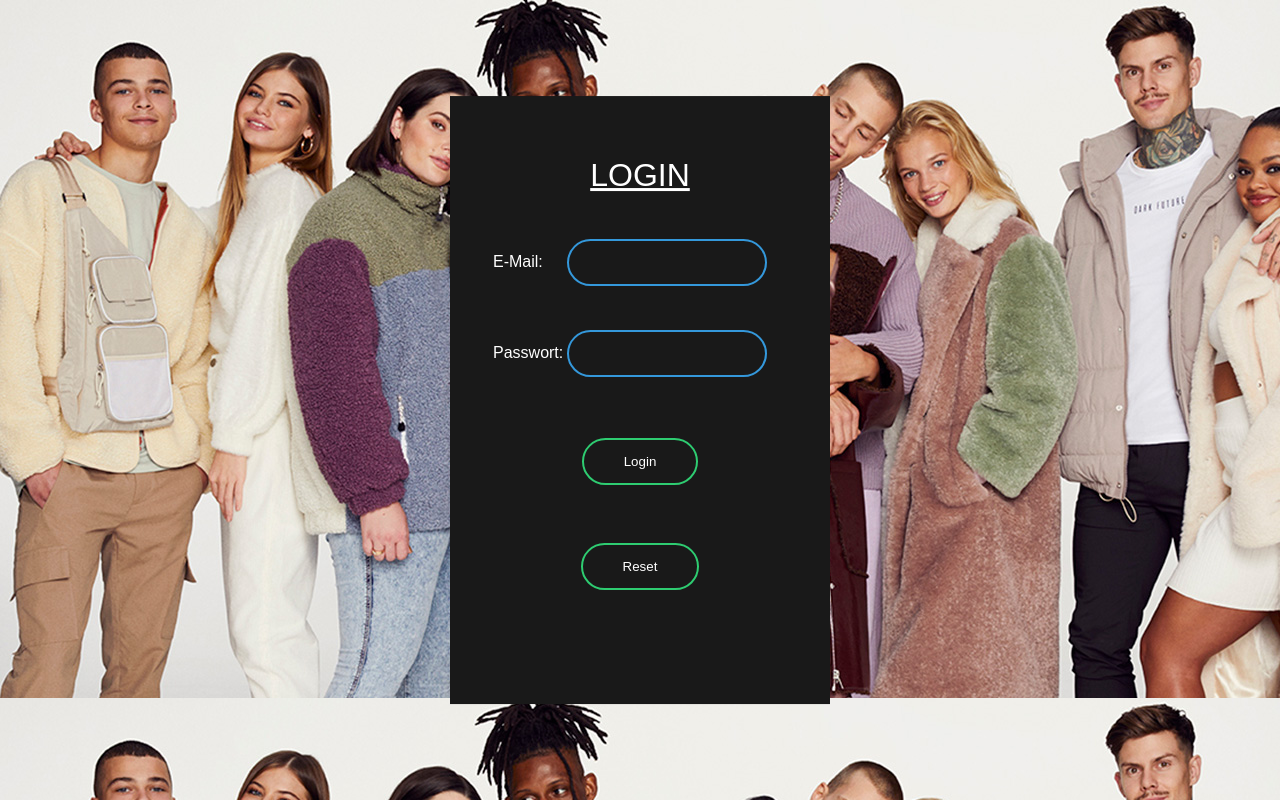
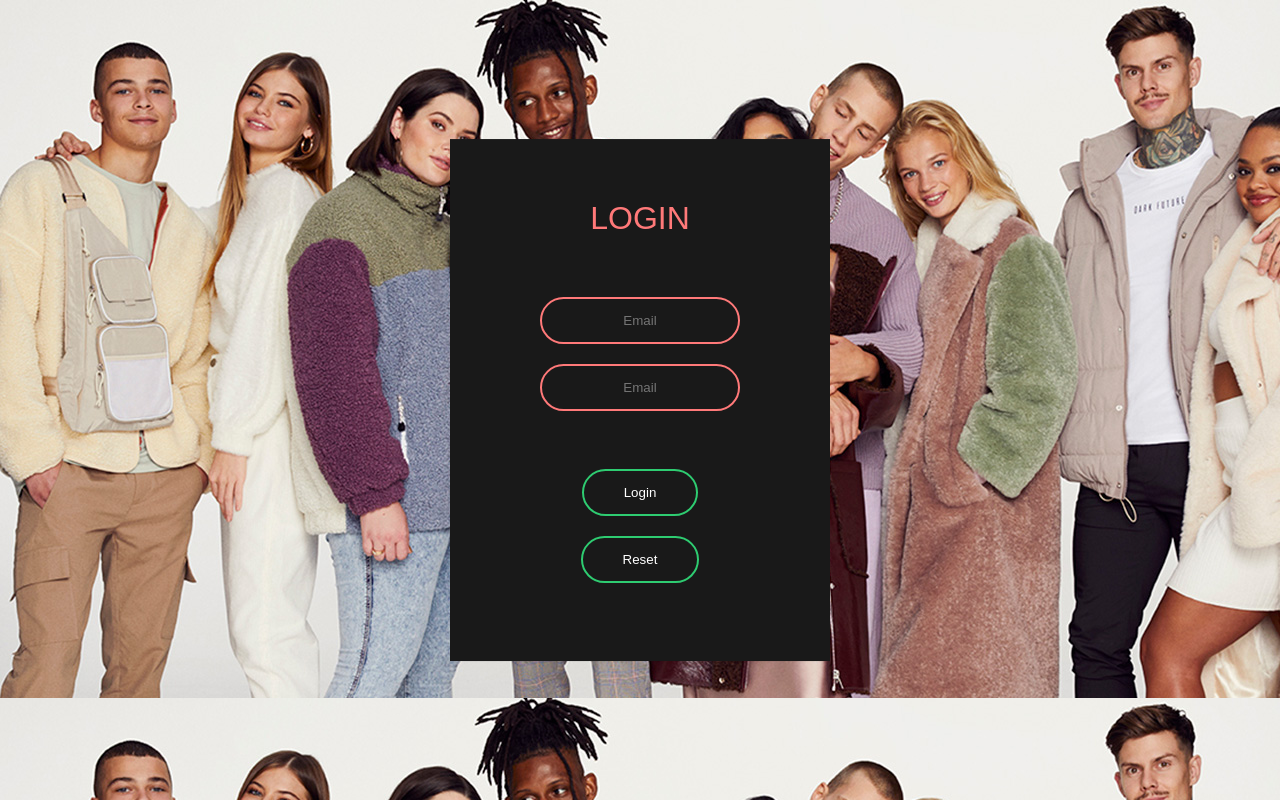
Before and after one commit to LauraH24/fashionfriends, a PHP site: page /login.php in a window 1280 px wide. Run offline with PHP 8.4, Linux system fonts and the light colour scheme.

Commit message:
CSS Login

```diff
--- a/login.css
+++ b/login.css
@@ -1,7 +1,7 @@
 body{
   margin: 0;
   padding: 0;
-  font-family: sans-serif;
+ font-family: "montserrat",sans-serif;
   color: white;
   background-image: url(asos.jpg);
 }
@@ -16,10 +16,11 @@ body{
   text-align: center;
 }
 .box h1{
-  color: white;
+  color: #ff7979;
   text-transform: uppercase;
   font-weight: 500;
-  text-decoration-line: underline;
+  font-family: "montserrat",sans-serif;
+
 }
 .box input[type = "text"],.box input[type = "password"]{
   border:0;
@@ -27,7 +28,7 @@ body{
   display: block;
   margin: 20px auto;
   text-align: center;
-  border: 2px solid #3498db;
+  border: 2px solid #ff7979;
   padding: 14px 10px;
   width: 200px;
   outline: none;
@@ -41,7 +42,7 @@ body{
   display: block;
   margin: 20px auto;
   text-align: center;
-  border: 2px solid #3498db;
+  border: 2px solid #ff7979;
   padding: 14px 10px;
   width: 200px;
   outline: none;
@@ -52,7 +53,7 @@ body{
 
 .box input[type = "email"]:focus,.box input[type = "password"]:focus{
   width: 280px;
-  border-color: #2ecc71;
+  border-color: #ff7979;
 }
 .box input[type = "submit"]{
   border:0;
--- a/login.php
+++ b/login.php
@@ -8,25 +8,17 @@
 	<body>
 
 	<form class="box" action="" method="post">
-		<h1> Login</h1>
+		<h1> Login</h1></br>
 
 		<?php
 			if(!isset($_POST['senden']))
 			{
 				echo"<form action='' method='POST'>";
-					echo"<table>";
-					echo"<tr>";
-						echo"<td> E-Mail: </td>";
-						echo"<td> <input type='email' name='email'/> </td>";
-					echo"</tr>";
-					echo"<tr>";
-						echo"<td> Passwort: </td>";
-						echo"<td> <input type='password' name='passwort'/> </td>";
-					echo"</tr>";
-					echo"</table> </br>";
 
-					echo"<input type='submit' name='senden' value='Login'/></br>";
-					echo"<input type='reset' name='Zurücksetzen'/></br></br></br>";
+						echo "<input type='email' name='email' placeholder='Email'>";
+						echo "<input type='password' name='email' placeholder='Email'></br>";
+						echo"<input type='submit' name='senden' value='Login'/>";
+						echo"<input type='reset' name='Zurücksetzen'/></br>";
 				echo"</form>";
 			}
 			else{
--- a/start.html
+++ b/start.html
@@ -13,11 +13,11 @@
       <div class="page-content">
         <h1>FashionFriends</h1>
         <p>
-          Willkommen bei FashionFriends!Entdecke die neusten Trends und teile deine Lieblingsstyles mit deinen Freunden!
+          Willkommen bei FashionFriends! Entdecke die neusten Trends und teile deine Lieblingsstyles mit deinen Freunden!
 
         </p>
         <a href="login.php">Login</a>
-        <a href="registrieren.php">Regestrieren</a>
+        <a href="registrieren.php">Registrieren</a>
       </div>
     </div>
 
```
